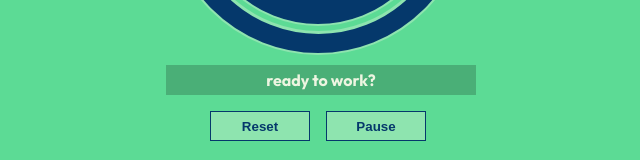
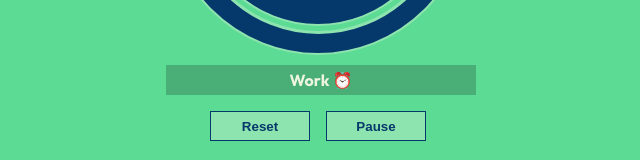
Before and after one commit to aabrahamx/pomodoro, a Vue app: page / in a window 1280 px wide. Both pictures are taken after a click on the button "Start". Shown: the part 504-664 px from the top of the page, without its empty margins (322-962 px from the left). Built offline with nearby package versions, Linux system fonts and the light colour scheme.

Commit message:
props fix

```diff
--- a/src/components/SessionDisplay/SessionDisplay.vue
+++ b/src/components/SessionDisplay/SessionDisplay.vue
@@ -5,28 +5,15 @@ const props = defineProps({
     session: String
 });
 
-let expression;
-switch(props.session) {
-    case 'finished':
-        expression = 'yay! way to go! 👏🏼';
-        break;
-    case 'work':
-        expression = 'work ⏰';
-        break;
-    case 'short':
-        expression = 'short break 🧘🏽‍♂️';
-        break;
-    case 'long':
-        expression = 'long break 🏖'
-        break;
-    default:
-        expression = 'ready to work?'
-}
 </script>
 
 <template>
     <div class="wrapper">
-        <span>{{ expression }}</span>
+        <span v-if="props.session === 'default'">Ready to work?</span>
+        <span v-else-if="props.session === 'finished'">Yay! Way to go! 👏🏼</span>
+        <span v-else-if="props.session === 'work'">Work ⏰</span>
+        <span v-else-if="props.session === 'short'">Short Break 🧘🏽‍♂️</span>
+        <span v-else-if="props.session === 'long'">Long Break 🏖</span>
     </div>
 </template>
 
```
